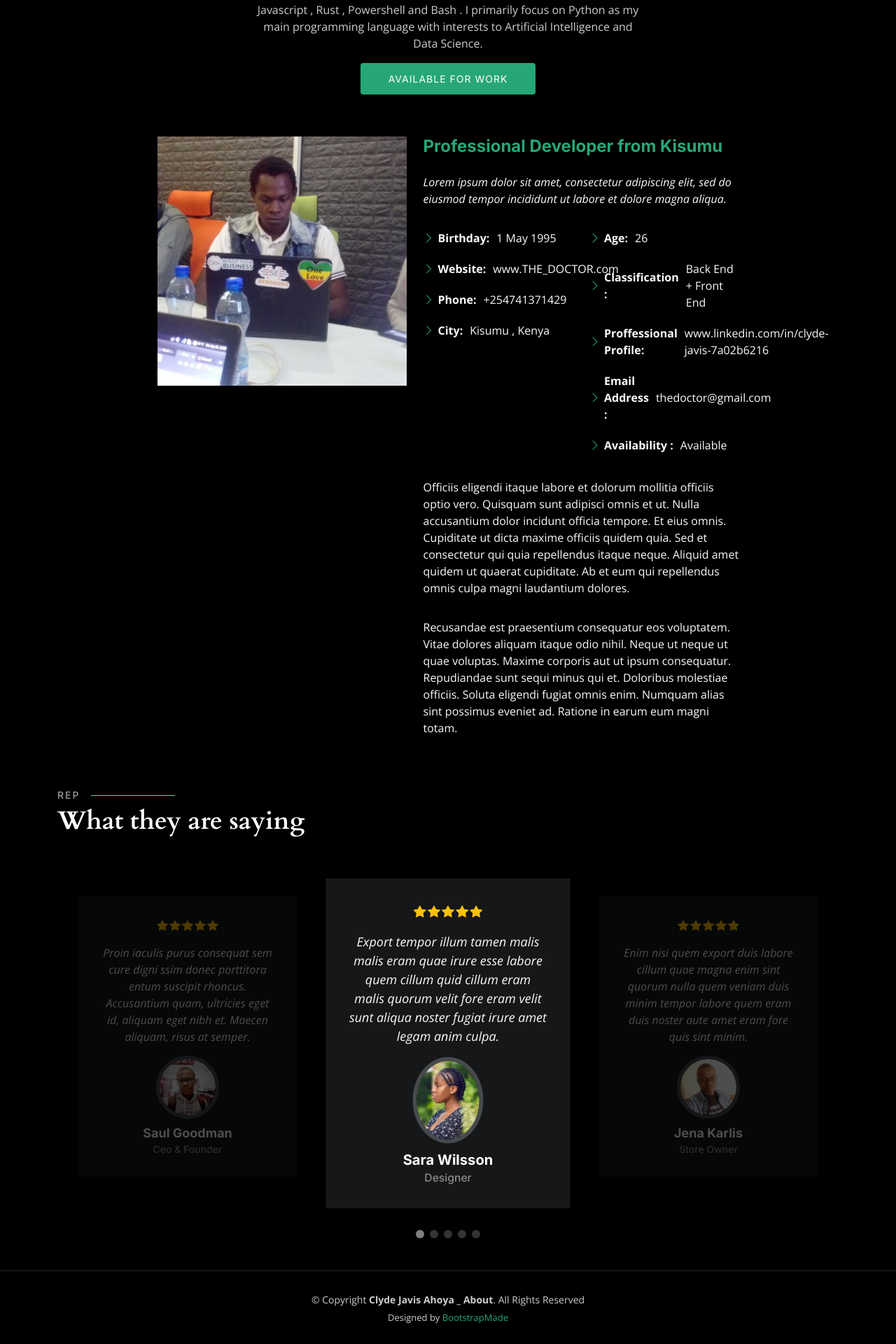
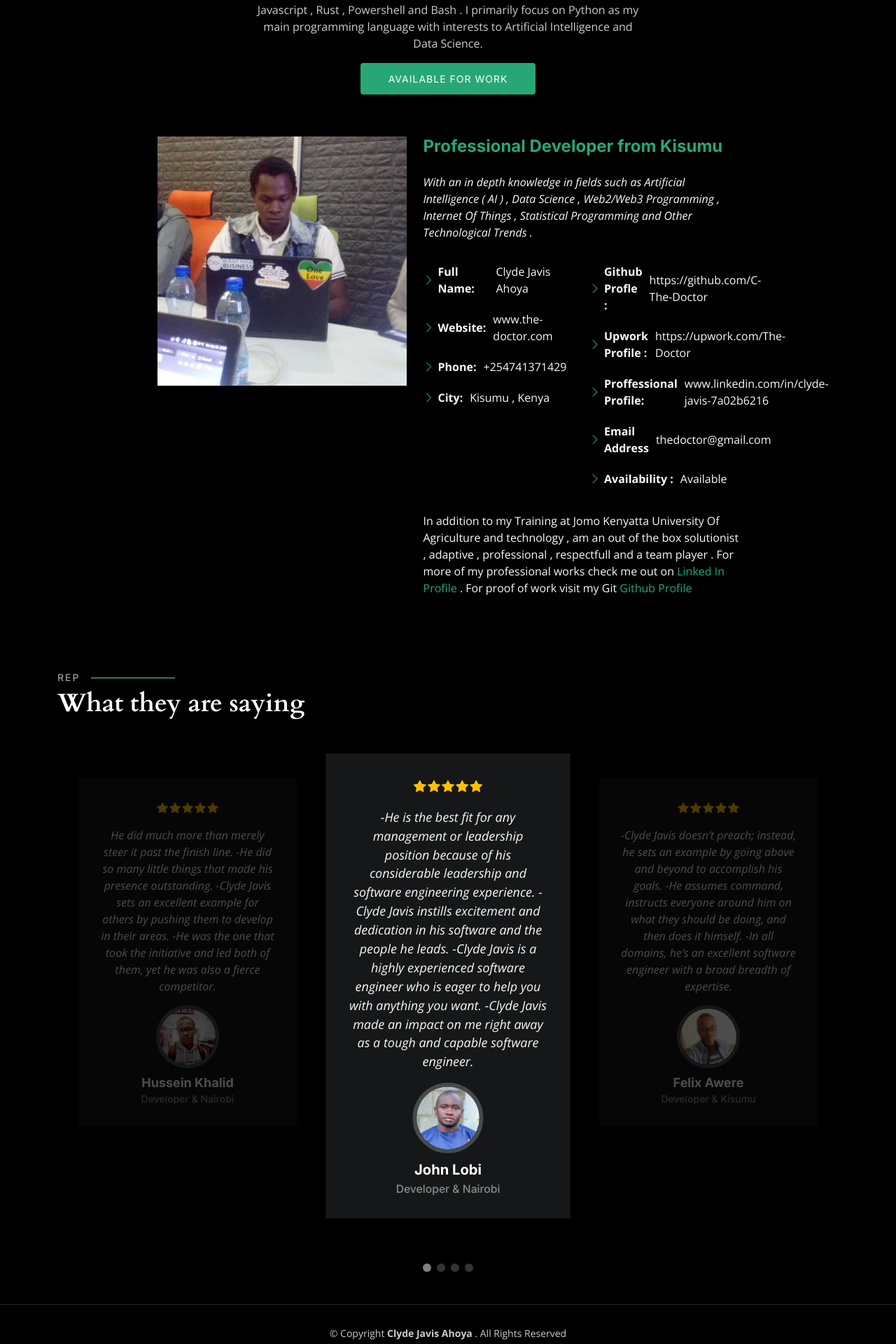
Before and after one commit to C-The-Doctor/WebFront, a Flask app: page / in a window 1280 px wide. Shown: the part 720-2640 px from the top of the page at 70% size. Before the commit the page ends 2611 px from the top, so only its background shows below. Run offline with Flask 3, Linux system fonts and the light colour scheme; some libraries are stand-ins or nearby versions.

Commit message:
Update HomePage.html

```diff
--- a/templates/HomePage.html
+++ b/templates/HomePage.html
@@ -49,16 +49,16 @@
         <h1>Clyde Javis Ahoya </h1>
       </a>
 
-      <nav id="navbar" class="navbar">
+    <nav id="navbar" class="navbar">
         <ul>
-          <li><a href="index.html">Home</a></li>
+          <li><a href="{{url_for('root')}}" class="active">Home</a></li>
 
 
-
-          <li><a href="services.html">Services</a></li>
-          <li><a href="contact.html">Contact</a></li>
+          <li><a href="{{url_for('Services')}}">Services</a></li>
+          <li><a href="{{url_for('Contact')}}">Contact</a></li>
         </ul>
       </nav><!-- .navbar -->
+
 
       <div class="header-social-links">
         <a href="#" class="twitter"><i class="bi bi-twitter"></i></a>
@@ -110,43 +110,38 @@
           <div class="col-lg-5 content">
             <h2> Professional Developer from Kisumu </h2>
             <p class="fst-italic py-3">
-              Lorem ipsum dolor sit amet, consectetur adipiscing elit, sed do eiusmod tempor incididunt ut labore et dolore
-              magna aliqua.
+             With an in depth knowledge in fields such as Artificial Intelligence ( AI ) , Data Science ,  Web2/Web3 Programming , Internet Of Things , Statistical Programming and Other Technological Trends .
             </p>
             <div class="row">
               <div class="col-lg-6">
                 <ul>
-                  <li><i class="bi bi-chevron-right"></i> <strong>Birthday:</strong> <span>1 May 1995</span></li>
-                  <li><i class="bi bi-chevron-right"></i> <strong>Website:</strong> <span>www.THE_DOCTOR.com</span></li>
+                  <li><i class="bi bi-chevron-right"></i> <strong>Full Name:</strong> <span>Clyde Javis Ahoya</span></li>
+                  <li><i class="bi bi-chevron-right"></i> <strong>Website:</strong> <span>www.the-doctor.com</span></li>
                   <li><i class="bi bi-chevron-right"></i> <strong>Phone:</strong> <span>+254741371429</span></li>
                   <li><i class="bi bi-chevron-right"></i> <strong>City:</strong> <span>Kisumu , Kenya </span></li>
                 </ul>
               </div>
               <div class="col-lg-6">
                 <ul>
-                  <li><i class="bi bi-chevron-right"></i> <strong>Age:</strong> <span>26</span></li>
-                  <li><i class="bi bi-chevron-right"></i> <strong> Classification :</strong> <span>  Back End + Front End </span></li>
+                  <li><i class="bi bi-chevron-right"></i> <strong>Github Profle :</strong> <span> https://github.com/C-The-Doctor</span></li>
+                  <li><i class="bi bi-chevron-right"></i> <strong>Upwork Profile :</strong> <span> https://upwork.com/The-Doctor </span></li>
                   <li><i class="bi bi-chevron-right"></i> <strong>Proffessional Profile:</strong> <span>www.linkedin.com/in/clyde-javis-7a02b6216</span></li>
-                  <li><i class="bi bi-chevron-right"></i> <strong>Email Address :</strong> <span>thedoctor@gmail.com</span></li>
+                  <li><i class="bi bi-chevron-right"></i> <strong>Email Address </strong> <span>thedoctor@gmail.com</span></li>
                   <li><i class="bi bi-chevron-right"></i> <strong> Availability :</strong> <span>Available</span></li>
                 </ul>
               </div>
             </div>
             <p class="py-3">
-              Officiis eligendi itaque labore et dolorum mollitia officiis optio vero. Quisquam sunt adipisci omnis et ut. Nulla accusantium dolor incidunt officia tempore. Et eius omnis.
-              Cupiditate ut dicta maxime officiis quidem quia. Sed et consectetur qui quia repellendus itaque neque. Aliquid amet quidem ut quaerat cupiditate. Ab et eum qui repellendus omnis culpa magni laudantium dolores.
+            In addition to my Training at Jomo Kenyatta University Of Agriculture and technology , am an out of the box solutionist , adaptive , professional , respectfull and a team player . For more of my professional works check me out on <a href="www.linkedin.com/in/clyde-javis-7a02b6216"> Linked In Profile </a>  . For proof of work visit my Git <a href="www.linkedin.com/in/clyde-javis-7a02b6216"> Github Profile </a>
             </p>
-            <p class="m-0">
-              Recusandae est praesentium consequatur eos voluptatem. Vitae dolores aliquam itaque odio nihil. Neque ut neque ut quae voluptas. Maxime corporis aut ut ipsum consequatur. Repudiandae sunt sequi minus qui et. Doloribus molestiae officiis.
-              Soluta eligendi fugiat omnis enim. Numquam alias sint possimus eveniet ad. Ratione in earum eum magni totam.
-            </p>
+
           </div>
         </div>
 
       </div>
     </section><!-- End About Section -->
 
-    <!-- ======= Testimonials Section ======= -->
+     <!-- ======= Testimonials Section ======= -->
     <section id="testimonials" class="testimonials">
       <div class="container">
 
@@ -164,12 +159,12 @@
                   <i class="bi bi-star-fill"></i><i class="bi bi-star-fill"></i><i class="bi bi-star-fill"></i><i class="bi bi-star-fill"></i><i class="bi bi-star-fill"></i>
                 </div>
                 <p>
-                  Proin iaculis purus consequat sem cure digni ssim donec porttitora entum suscipit rhoncus. Accusantium quam, ultricies eget id, aliquam eget nibh et. Maecen aliquam, risus at semper.
+                 He did much more than merely steer it past the finish line. -He did so many little things that made his presence outstanding. -Clyde Javis sets an excellent example for others by pushing them to develop in their areas. -He was the one that took the initiative and led both of them, yet he was also a fierce competitor.
                 </p>
                 <div class="profile mt-auto">
-                  <img src="assets/img/testimonials/testimonials-1.jpg" class="testimonial-img" alt="">
-                  <h3>Saul Goodman</h3>
-                  <h4>Ceo &amp; Founder</h4>
+                  <img src="/static/assets/img/testimonials/testimonials-1.jpg" class="testimonial-img" alt="">
+                  <h3> Hussein Khalid </h3>
+                  <h4> Developer &amp; Nairobi </h4>
                 </div>
               </div>
             </div><!-- End testimonial item -->
@@ -180,12 +175,18 @@
                   <i class="bi bi-star-fill"></i><i class="bi bi-star-fill"></i><i class="bi bi-star-fill"></i><i class="bi bi-star-fill"></i><i class="bi bi-star-fill"></i>
                 </div>
                 <p>
-                  Export tempor illum tamen malis malis eram quae irure esse labore quem cillum quid cillum eram malis quorum velit fore eram velit sunt aliqua noster fugiat irure amet legam anim culpa.
+                  -He is the best fit for any management or leadership position because of his considerable leadership and software engineering experience.
+
+-Clyde Javis  instills excitement and dedication in his software and the people he leads.
+
+-Clyde Javis  is a highly experienced software engineer who is eager to help you with anything you want.
+
+-Clyde Javis  made an impact on me right away as a tough and capable software engineer.
                 </p>
                 <div class="profile mt-auto">
-                  <img src="assets/img/testimonials/testimonials-2.jpg" class="testimonial-img" alt="">
-                  <h3>Sara Wilsson</h3>
-                  <h4>Designer</h4>
+                  <img src="/static/assets/img/testimonials/testimonials-4.jpg" class="testimonial-img" alt="">
+                  <h3> John Lobi   </h3>
+                  <h4> Developer &amp; Nairobi </h4>
                 </div>
               </div>
             </div><!-- End testimonial item -->
@@ -196,12 +197,16 @@
                   <i class="bi bi-star-fill"></i><i class="bi bi-star-fill"></i><i class="bi bi-star-fill"></i><i class="bi bi-star-fill"></i><i class="bi bi-star-fill"></i>
                 </div>
                 <p>
-                  Enim nisi quem export duis labore cillum quae magna enim sint quorum nulla quem veniam duis minim tempor labore quem eram duis noster aute amet eram fore quis sint minim.
+                -Clyde Javis  doesn’t preach; instead, he sets an example by going above and beyond to accomplish his goals.
+
+-He assumes command, instructs everyone around him on what they should be doing, and then does it himself.
+
+-In all domains, he’s an excellent software engineer with a broad breadth of expertise.
                 </p>
                 <div class="profile mt-auto">
-                  <img src="assets/img/testimonials/testimonials-3.jpg" class="testimonial-img" alt="">
-                  <h3>Jena Karlis</h3>
-                  <h4>Store Owner</h4>
+                  <img src="/static/assets/img/testimonials/testimonials-3.jpg" class="testimonial-img" alt="">
+                  <h3> Felix Awere </h3>
+                  <h4> Developer &amp Kisumu  </h4>
                 </div>
               </div>
             </div><!-- End testimonial item -->
@@ -212,31 +217,25 @@
                   <i class="bi bi-star-fill"></i><i class="bi bi-star-fill"></i><i class="bi bi-star-fill"></i><i class="bi bi-star-fill"></i><i class="bi bi-star-fill"></i>
                 </div>
                 <p>
-                  Fugiat enim eram quae cillum dolore dolor amet nulla culpa multos export minim fugiat minim velit minim dolor enim duis veniam ipsum anim magna sunt elit fore quem dolore labore illum veniam.
+                 -He was always eager to take the initiative and assist  in overcoming our numerous difficulties.
+
+-At all times, he was the first to assume command and steer others with a strong sense of purpose.
+
+-In his role as the project’s principal software engineer, Clyde Javis  excelled.
+-When I think of his leadership style, I can think of many examples of how he has led and is leading others.
+
+-He belongs to a rare breed of people who were born to lead and do so by setting a good example.
                 </p>
                 <div class="profile mt-auto">
-                  <img src="assets/img/testimonials/testimonials-4.jpg" class="testimonial-img" alt="">
-                  <h3>Matt Brandon</h3>
-                  <h4>Freelancer</h4>
+                  <img src="/static/assets/img/testimonials/testimonials-2.jpg" class="testimonial-img" alt="">
+                  <h3> Emeldah Albright  </h3>
+                  <h4>  Developer &amp Eldoret  </h4>
                 </div>
               </div>
             </div><!-- End testimonial item -->
 
-            <div class="swiper-slide">
-              <div class="testimonial-item">
-                <div class="stars">
-                  <i class="bi bi-star-fill"></i><i class="bi bi-star-fill"></i><i class="bi bi-star-fill"></i><i class="bi bi-star-fill"></i><i class="bi bi-star-fill"></i>
-                </div>
-                <p>
-                  Quis quorum aliqua sint quem legam fore sunt eram irure aliqua veniam tempor noster veniam enim culpa labore duis sunt culpa nulla illum cillum fugiat legam esse veniam culpa fore nisi cillum quid.
-                </p>
-                <div class="profile mt-auto">
-                  <img src="assets/img/testimonials/testimonials-5.jpg" class="testimonial-img" alt="">
-                  <h3>John Larson</h3>
-                  <h4>Entrepreneur</h4>
-                </div>
-              </div>
-            </div><!-- End testimonial item -->
+
+
 
           </div>
           <div class="swiper-pagination"></div>
@@ -251,14 +250,14 @@
   <footer id="footer" class="footer">
     <div class="container">
       <div class="copyright">
-        &copy; Copyright <strong><span>Clyde Javis Ahoya _ About</span></strong>. All Rights Reserved
+        &copy; Copyright <strong><span>Clyde Javis Ahoya </span></strong>. All Rights Reserved
       </div>
       <div class="credits">
         <!-- All the links in the footer should remain intact. -->
         <!-- You can delete the links only if you purchased the pro version. -->
         <!-- Licensing information: https://bootstrapmade.com/license/ -->
         <!-- Purchase the pro version with working PHP/AJAX contact form: https://bootstrapmade.com/Clyde Javis Ahoya - LivingWeb-bootstrap-photography-website-template/ -->
-        Designed by <a href="https://bootstrapmade.com/">BootstrapMade</a>
+        Designed by <a href="https://www.the-doctor.onrender.com"> THE-DOCTOR </a>
       </div>
     </div>
   </footer><!-- End Footer -->
```
